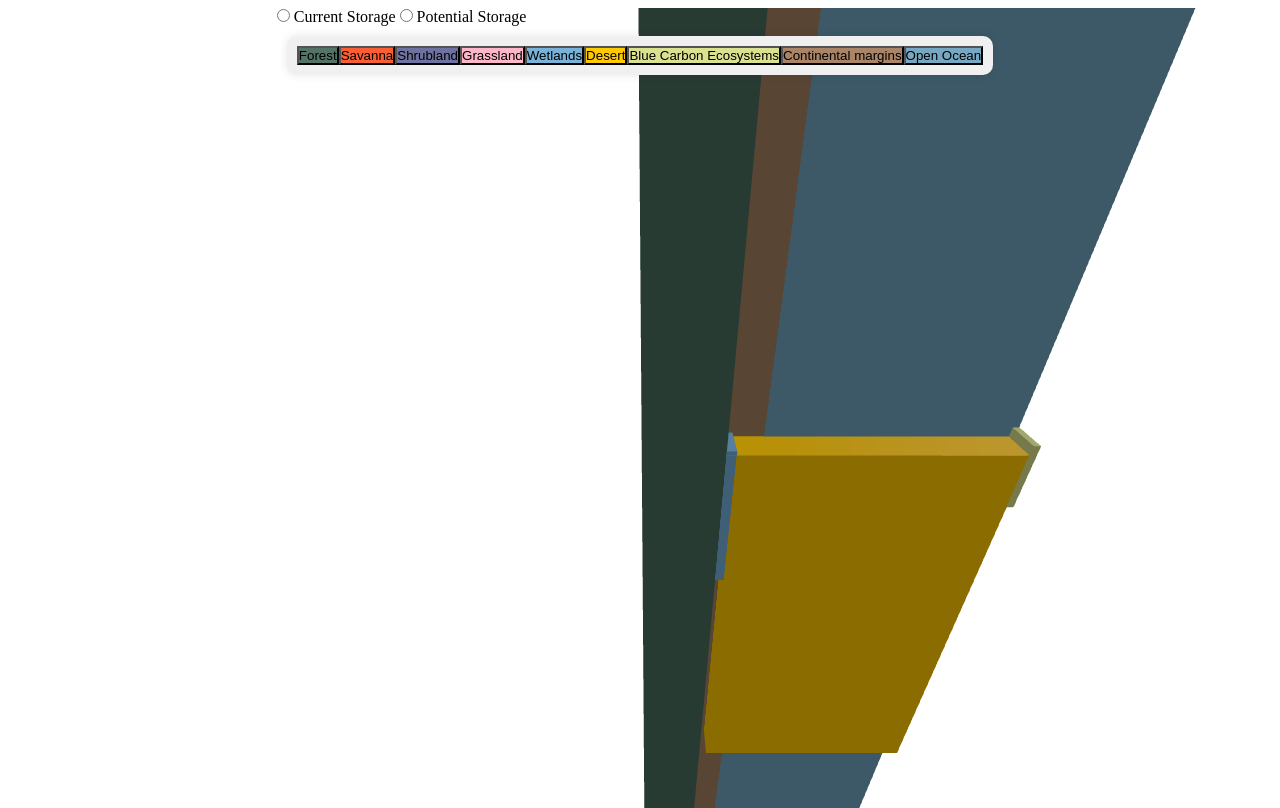
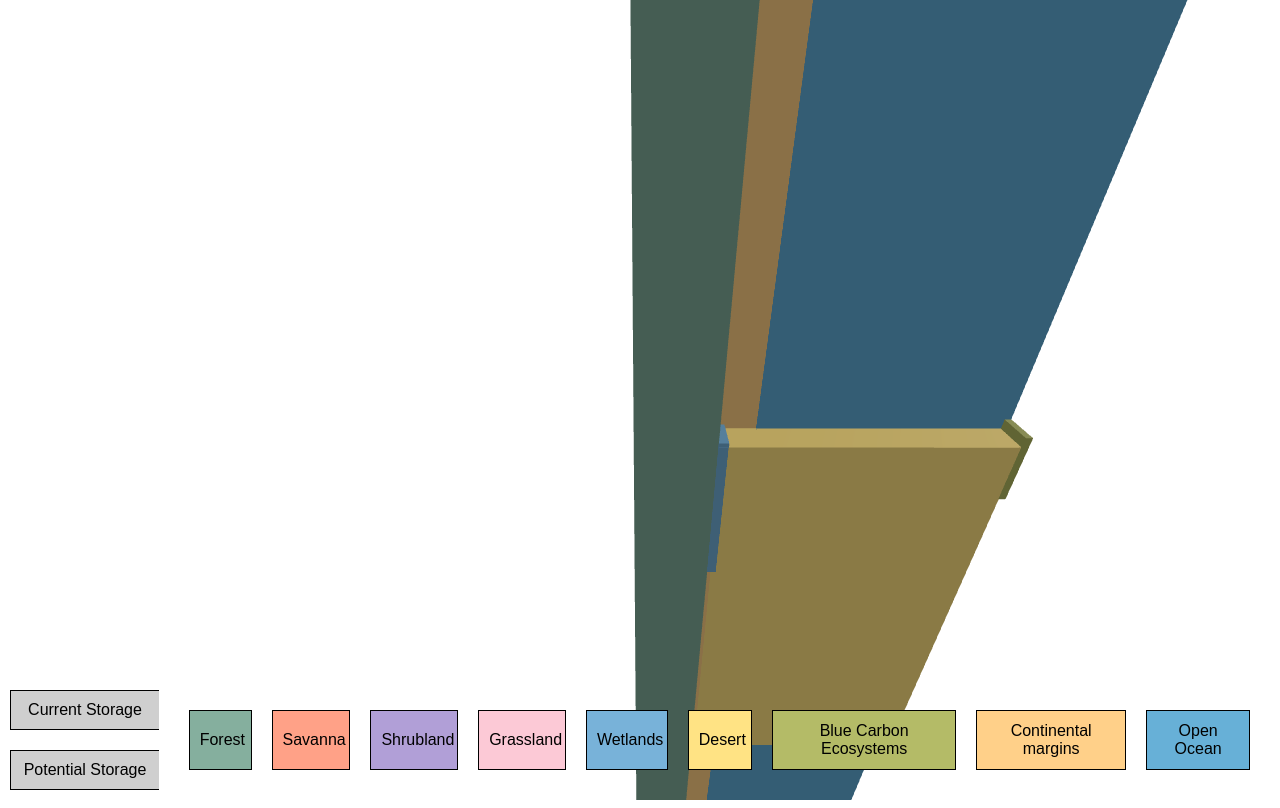
Before and after one commit to salernoelia/Cuby, a Nuxt app: page / in a window 1280 px wide. Built offline with nearby package versions, Linux system fonts and the light colour scheme.

Commit message:
simple gui addons

```diff
--- a/components/treeMap.vue
+++ b/components/treeMap.vue
@@ -1,8 +1,10 @@
 <template>
   <div>
     <div class="controls">
-      <label>
+      <div class="storageControls">
+        <label class="storage-button">
           <input
+            class="storage-radio"
             type="radio"
             name="selectedStorage"
             @change="storageOptionSelected('currentStorage')"
@@ -10,8 +12,9 @@
           Current Storage
         </label>
 
-      <label>
+        <label class="storage-button">
           <input
+            class="storage-radio"
             type="radio"
             name="selectedStorage"
             @change="storageOptionSelected('potentialStorage')"
@@ -32,6 +35,7 @@
         >
           {{ habitat.Habitat_name }}
         </button>
+      </div>
     </div>
     <div class="canvas" ref="canvas"></div>
   </div>
@@ -330,33 +334,82 @@ body {
   margin: 0;
   padding: 0;
   box-sizing: border-box;
+  font-family: Arial, Helvetica, sans-serif;
+  overflow: hidden; /* Hide scrollbars */
 }
 .canvas {
-  width: 100%;
-  height: 100%;
+  position: fixed;
+  width: 100vw;
+  height: 100vh;
   z-index: 2;
-  top: 0;
-  left: 0;
+  top: -8px;
+  left: -8px;
   margin: none;
   padding: none;
   position: absolute;
 }
-.controls,
-.filter-buttons {
+
+.controls {
+  position: fixed; /* Fixed position */
+  bottom: 0;
+  left: 0; /* Ensure it's aligned to the left */
+  z-index: 3;
+  display: flex;
+  flex-direction: row;
+}
+
+.storageControls {
+  display: flex;
+  flex-direction: column;
   position: relative;
-  top: 0;
+
   left: 0;
   z-index: 3;
 }
+
+.storage-button {
+  width: 150px;
+  margin: 10px;
+  padding: 10px;
+  background-color: rgb(207, 207, 207);
+  display: flex;
+  justify-content: center;
+  align-items: center;
+  text-align: center;
+  border: 1px solid #000;
+  position: relative; /* Position the button relative to its container */
+}
+
+.storage-radio {
+  position: absolute; /* Position the radio button */
+  opacity: 0; /* Make the radio button transparent */
+  top: 0;
+  left: 0;
+  right: 0;
+  bottom: 0;
+}
+
 .filter-buttons {
+  position: relative;
+  left: 0;
+  z-index: 3;
   display: flex;
   flex-direction: row;
   justify-content: left;
   align-items: left;
   margin: 10px;
   padding: 10px;
-  background-color: #f0f0f0;
   border-radius: 10px;
-  box-shadow: 0 0 10px rgba(0, 0, 0, 0.1);
+}
+
+.button-main {
+  font-size: 16px;
+  margin: 10px;
+  padding: 10px;
+  border: 1px solid #000;
+  pointer-events: auto;
+  -webkit-appearance: none;
+  -moz-appearance: none;
+  appearance: none;
 }
 </style>
--- a/static/data/data.json
+++ b/static/data/data.json
@@ -1,7 +1,7 @@
 [
   {
     "Habitat_name": "Forest",
-      "color": "#527365",
+    "color": "#85AF9E",
     "Habitat_type": "terrestrial",
     "Habitat_description": "Forest consists of a continuous stand of trees and includes both forested areas (generally with a closed canopy) and wooded areas.",
     "Habitat_location": "data provided upon request",
@@ -37,7 +37,7 @@
   },
   {
     "Habitat_name": "Savanna",
-      "color": "#FA5E32",
+    "color": "#FFA187",
     "Habitat_type": "terrestrial",
     "Habitat_description": "Savannas are transitional between grassland and forests. They are ecosystems dominated by grass ground cover with an overstorey of widely spaced trees and shrubs.",
     "Habitat_location": "data provided upon request",
@@ -73,7 +73,7 @@
   },
   {
     "Habitat_name": "Shrubland",
-      "color": "#6D72A0",
+    "color": "#B19FD7",
     "Habitat_type": "terrestrial",
     "Habitat_description": "Shrublands are ecosystems dominated by woody shrubs - low-lying plants that have several stems instead of a single trunk. Shrublands occur often in areas too harsh for trees, e.g. with unpredictable rain or steep slopes.",
     "Habitat_location": "data provided upon request",
@@ -109,7 +109,7 @@
   },
   {
     "Habitat_name": "Grassland",
-      "color": "#FDB7C9",
+    "color": "#FCC9D6",
     "Habitat_type": "terrestrial",
     "Habitat_description": "Grasslands occur in regions with warm growing seasons and moderate water shortages. Grasslands are comprised of grasses and broadleaved herbaceous plants, and are either without woody plants or the latter are very sparsely distributed.",
     "Habitat_location": "data provided upon request",
@@ -181,7 +181,7 @@
   },
   {
     "Habitat_name": "Desert",
-      "color": "#FFCA00",
+    "color": "#FFE384",
     "Habitat_type": "terrestrial",
     "Habitat_description": "Desert consists of arid landscapes with a sparse plant cover, except in depressions where water accumulates. The sandy, stony or rocky substrate contributes more to the appearance of the landscape than does the vegetation.",
     "Habitat_location": "data provided upon request",
@@ -217,7 +217,7 @@
   },
   {
     "Habitat_name": "Blue Carbon Ecosystems",
-      "color": "#DBE28F",
+    "color": "#B4BB67",
     "Habitat_type": "marine",
     "Habitat_description": "Mangroves and seagrass meadows are important habitats and promote biodiversity. These sites are crucial for fisheries production, and protect coastal areas from erosion caused by storms.",
     "Habitat_location": "data provided upon request",
@@ -253,7 +253,7 @@
   },
   {
     "Habitat_name": "Continental margins",
-      "color": "#A98467",
+    "color": "#FFD089",
     "Habitat_type": "marine",
     "Habitat_description": "Interplay between the continent and the open ocean, consisting of continental shelf, slope, and rise. These areas have high productivtiy due to upwelling currents that bring high nutrients from the deep sea to surface waters, fueling primary productivity in certain margins. Rivers supply significant amounts of nutrients to contintental margins, further promoting primary productivity, as well as providing high inputs of terrigenouc organic carbon. High levels of primary productivity, coupled with high sediment discharge from rivers make these continental margins important sites of carbon burial. Their depth ranges from a few meters in depth to 1000 m.",
     "Habitat_location": "data provided upon request",
@@ -289,7 +289,7 @@
   },
   {
     "Habitat_name": "Open Ocean",
-      "color": "#77A8C3",
+    "color": "#67B0D7",
     "Habitat_type": "marine",
     "Habitat_description": "Areas beyond the continental margin, with big bodies of water that are far below the photic zone. Despite the high productivity in surface waters of certain gyres, the organic matter that can reach the seafloor (as marine snow) is ~1 %, since the majority is degraded during its transit time from surface waters to the seafloor. The seafloor of the open ocean has low OC content and low sedimentation rates, making them less optimal sites of carbon sequestration in the seafloor.",
     "Habitat_location": "data provided upon request",
```
Lines whose indentation alone changed are shown as unchanged.
